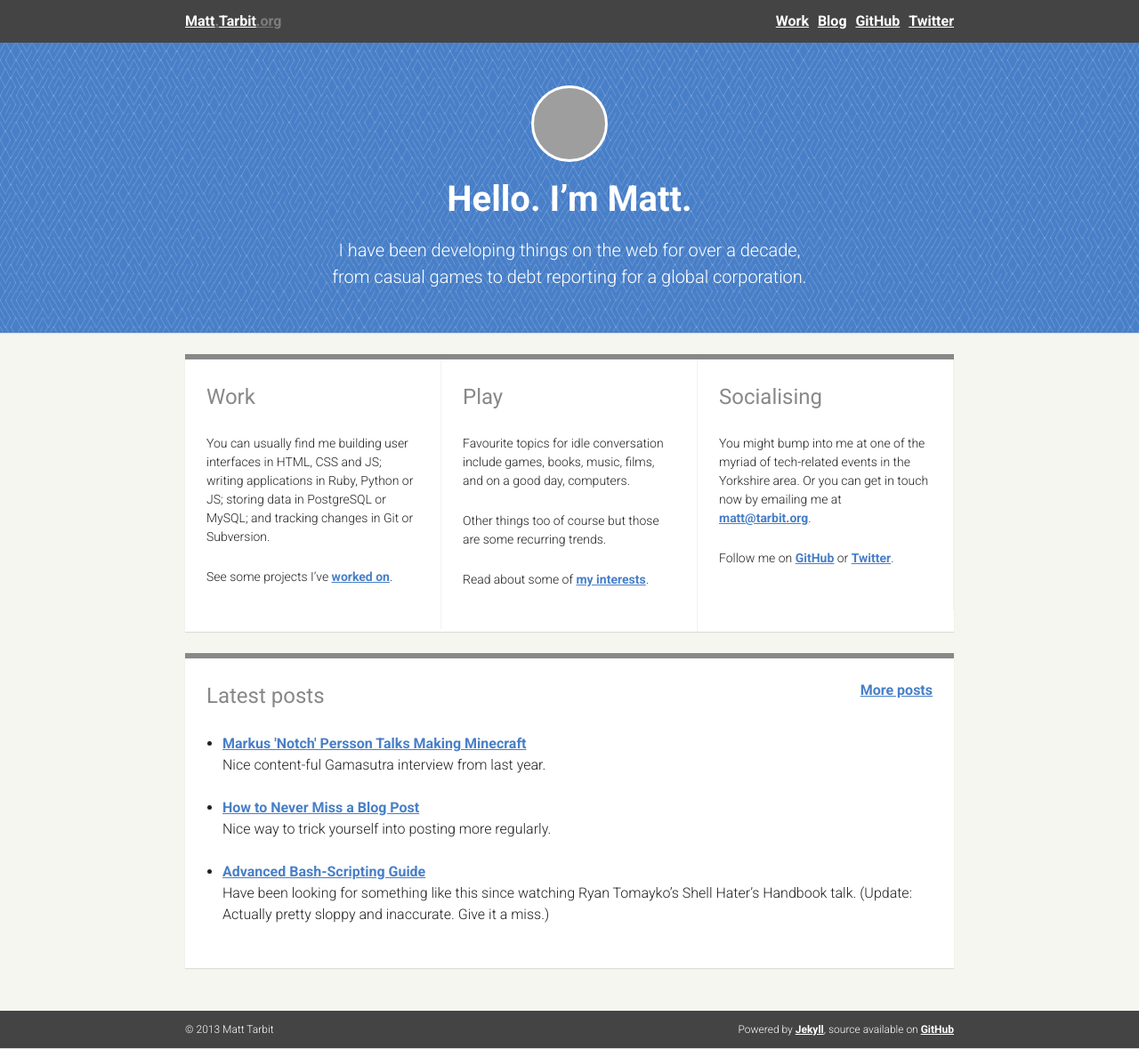
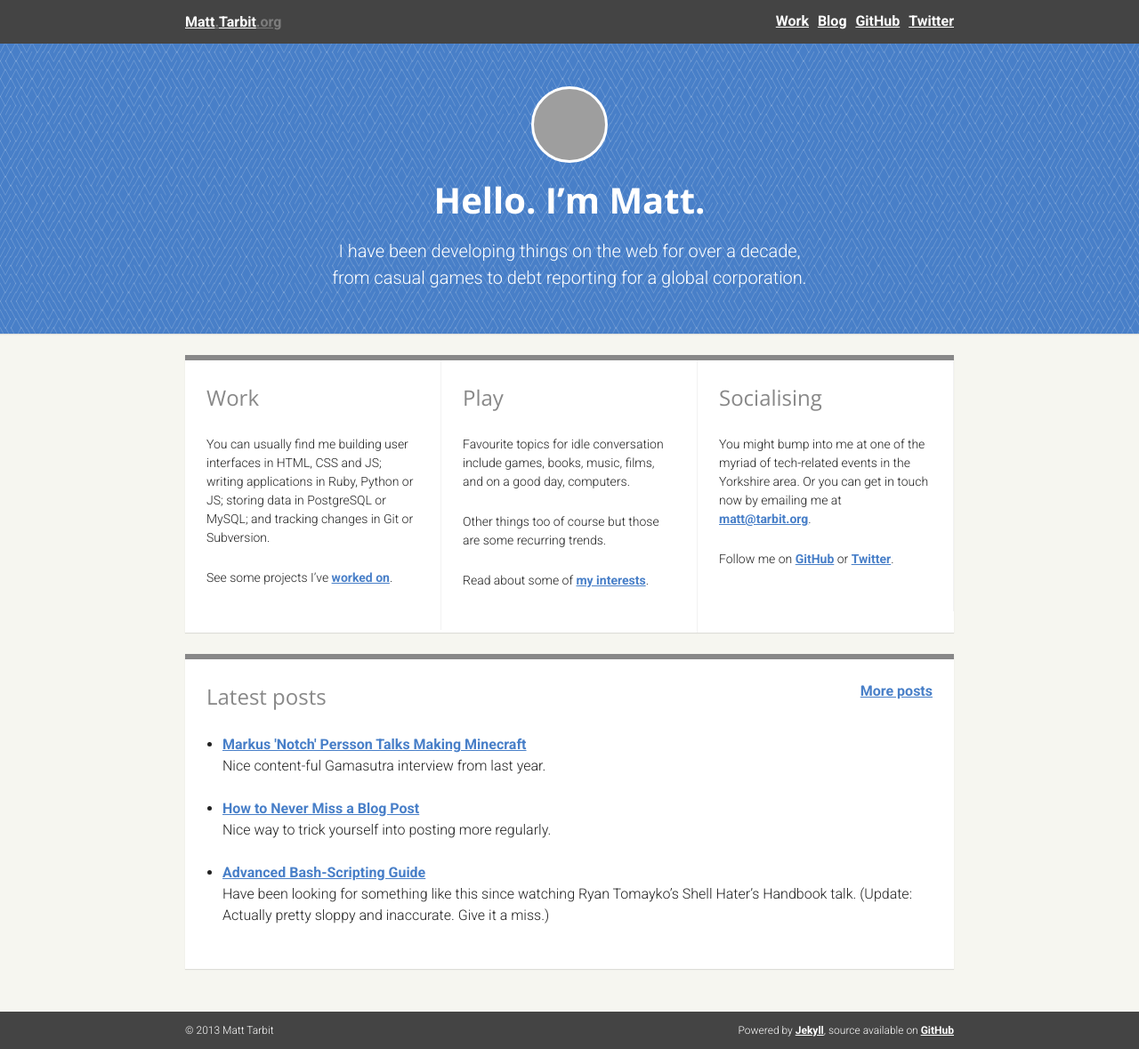
Before and after one commit to mtarbit/mtarbit.github.io, a Jekyll site: the page built from index.html, in a window 1280 px wide. Shown: the whole page at 89% size. Built offline with Jekyll 4.4.1, drawn with Linux system fonts in a browser that asks for light colours; grey boxes are pictures that could not be loaded.

Commit message:
Open Sans for headings.

```diff
--- a/_layouts/default.html
+++ b/_layouts/default.html
@@ -6,7 +6,7 @@
 
     <title>{{ page.title }} &ndash; Matt Tarbit</title>
 
-    <link rel="stylesheet" href="http://fonts.googleapis.com/css?family=Roboto:300,400,700|Open+Sans:300,700">
+    <link rel="stylesheet" href="http://fonts.googleapis.com/css?family=Roboto:300,700|Open+Sans:300,400,700">
     <link rel="stylesheet" href="/assets/stylesheets/main.min.css">
 
     <!--[if lt IE 9]>
--- a/assets/stylesheets/_sass/main.scss
+++ b/assets/stylesheets/_sass/main.scss
@@ -53,7 +53,7 @@ hr, table, p, pre {
 }
 
 h1, h2, h3, h4, h5, h6 {
-    font-family: 'Roboto', Helvetica, Arial, sans-serif;
+    font-family: 'Open Sans', Helvetica, Arial, sans-serif;
     font-weight: 400;
     color: $spot-color;
 }
```
Also changed, not shown: assets/stylesheets/main.min.css.
